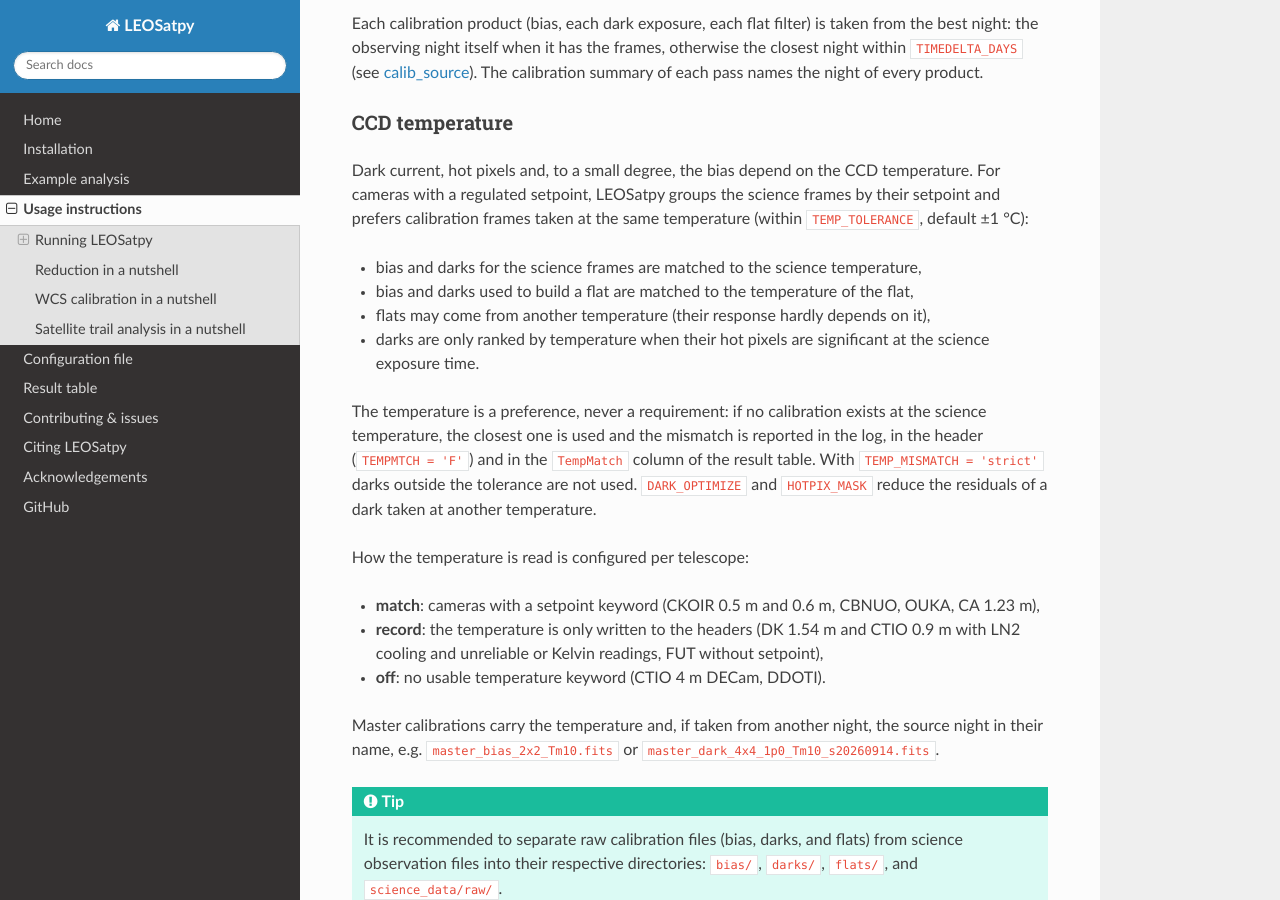
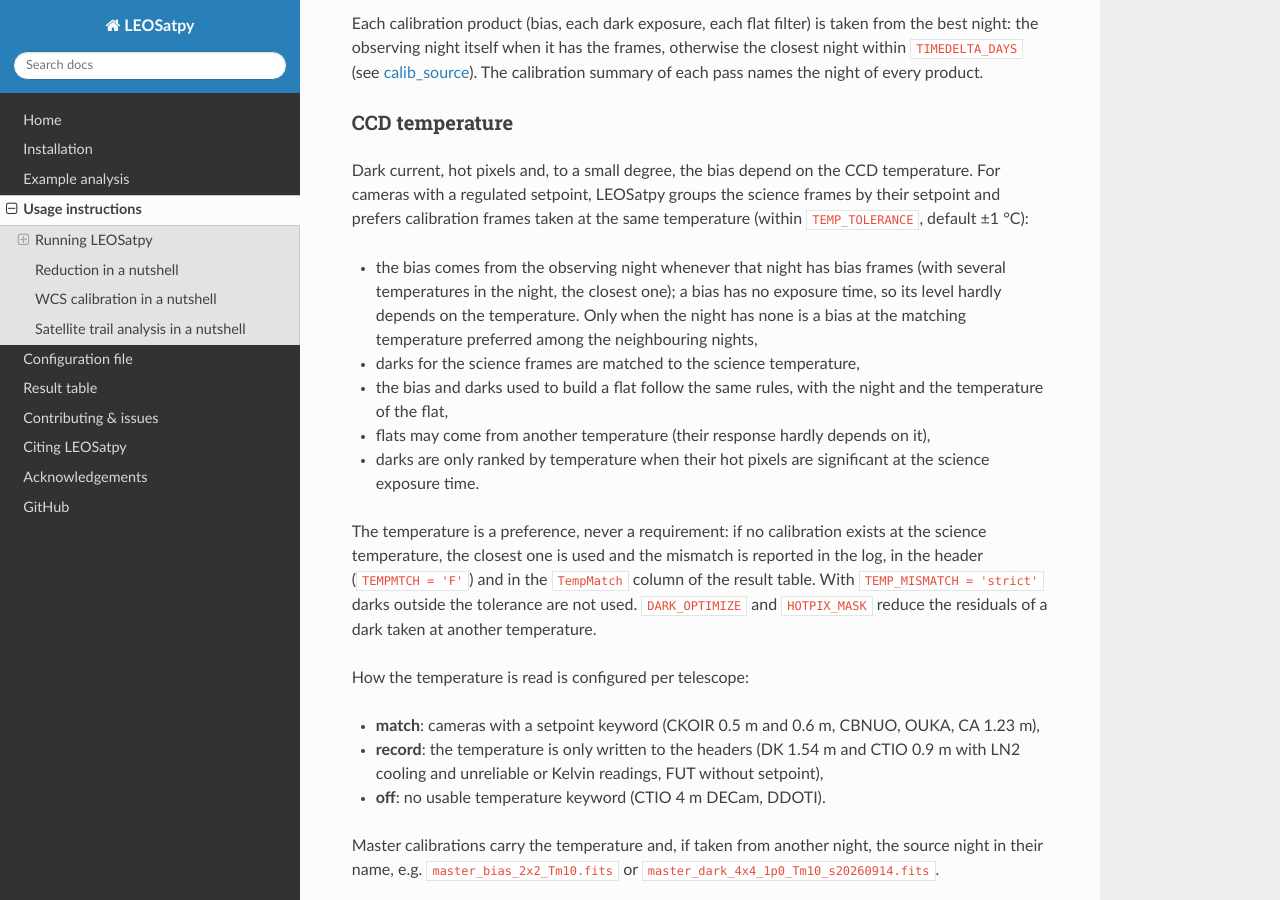
Before and after one commit to CLEOsat-group/leosatpy, a Sphinx documentation site: the page built from docs/source/usage.rst, in a window 1280 px wide and 900 px high, scrolled down 1133 px. Built offline with Sphinx 7.4.7 and the Read the Docs theme 3.1.0, drawn with Linux system fonts in a browser that asks for light colours.

Commit message:
Docs: describe how the bias is chosen
The docs said the bias for the science frames is matched to the science
temperature. The selection takes the bias from the observing night whenever
that night has bias frames (the closest temperature within the night) and
uses the temperature only to choose among other nights. A 0 s frame carries
no thermal signal: the CKOIR20 2x2 master biases at -15 degC (2026-11-02)
and -5 degC (2026-10-30) differ by a uniform 4.5 ADU, without structure.

- usage.rst: state the bias rule in the CCD temperature section; only darks
  are matched to the temperature of the frames they correct
- configfile.rst: temp_mismatch no longer says the bias is always taken at
  the closest temperature

Co-Authored-By: Claude Opus 5.5 <noreply@anthropic.com>

```diff
--- a/docs/source/configfile.rst
+++ b/docs/source/configfile.rst
@@ -288,7 +288,8 @@ Reduction options
 
        - ``'nearest'`` : use the closest temperature and flag the mismatch (``TEMPMTCH = 'F'``).
        - ``'strict'`` : treat darks outside the tolerance as unavailable (the bias-only correction is used, as for
-         a missing dark). Bias and flats are always used with the closest temperature.
+         a missing dark). Bias and flats are always used; the bias comes from the observing night when it has bias
+         frames, otherwise from the closest temperature.
 
 .. py:function:: min_calib_frames:
 
--- a/docs/source/usage.rst
+++ b/docs/source/usage.rst
@@ -56,8 +56,11 @@ Dark current, hot pixels and, to a small degree, the bias depend on the CCD temp
 regulated setpoint, LEOSatpy groups the science frames by their setpoint and prefers calibration frames taken at
 the same temperature (within ``TEMP_TOLERANCE``, default ±1 °C):
 
-* bias and darks for the science frames are matched to the science temperature,
-* bias and darks used to build a flat are matched to the temperature of the flat,
+* the bias comes from the observing night whenever that night has bias frames (with several temperatures in the
+  night, the closest one); a bias has no exposure time, so its level hardly depends on the temperature. Only when
+  the night has none is a bias at the matching temperature preferred among the neighbouring nights,
+* darks for the science frames are matched to the science temperature,
+* the bias and darks used to build a flat follow the same rules, with the night and the temperature of the flat,
 * flats may come from another temperature (their response hardly depends on it),
 * darks are only ranked by temperature when their hot pixels are significant at the science exposure time.
 
```
